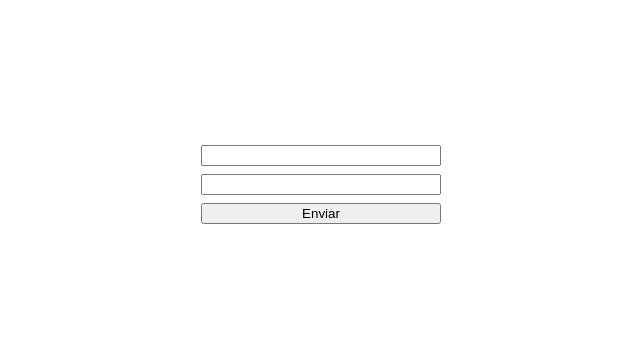
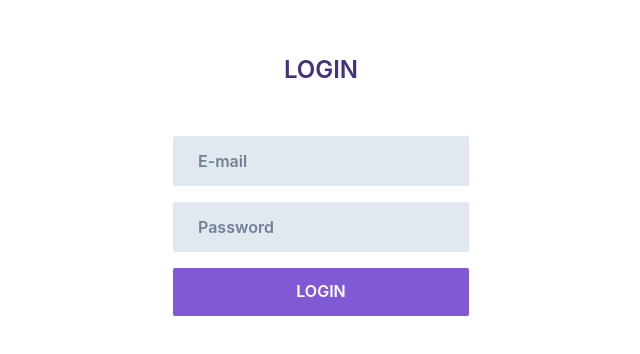
Before and after one commit to Gabriek0/cubik, a Next.js app: page / in a window 1280 px wide. Shown: the part 216-570 px from the top of the page, without its empty margins (319-959 px from the left). Built offline with nearby package versions, Linux system fonts and the light colour scheme.

Commit message:
feat: add chakra-ui to login screen

```diff
--- a/package.json
+++ b/package.json
@@ -9,7 +9,11 @@
     "lint": "next lint"
   },
   "dependencies": {
+    "@chakra-ui/react": "^2.3.1",
+    "@emotion/react": "^11.10.4",
+    "@emotion/styled": "^11.10.4",
     "axios": "^0.27.2",
+    "framer-motion": "^7.2.1",
     "jwt-decode": "^3.1.2",
     "next": "12.2.5",
     "nookies": "^2.5.2",
--- a/src/pages/_app.tsx
+++ b/src/pages/_app.tsx
@@ -1,12 +1,15 @@
-import "../styles/globals.css";
 import type { AppProps } from "next/app";
 import { AuthProvider } from "../contexts/AuthContext";
+import { ChakraProvider } from "@chakra-ui/react";
+import { theme } from "../styles/theme";
 
 function MyApp({ Component, pageProps }: AppProps) {
   return (
-    <AuthProvider>
-      <Component {...pageProps} />
-    </AuthProvider>
+    <ChakraProvider theme={theme}>
+      <AuthProvider>
+        <Component {...pageProps} />
+      </AuthProvider>
+    </ChakraProvider>
   );
 }
 
--- /dev/null
+++ b/src/pages/_documents.tsx
@@ -0,0 +1,24 @@
+import Document, { Html, Main, Head, NextScript } from "next/document";
+
+class MyDocument extends Document {
+  render() {
+    return (
+      <Html>
+        <Head>
+          <link rel="preconnect" href="https://fonts.googleapis.com" />
+          <link rel="preconnect" href="https://fonts.gstatic.com" />
+          <link
+            href="https://fonts.googleapis.com/css2?family=Roboto:wght@400;500;700&display=swap"
+            rel="stylesheet"
+          />
+        </Head>
+        <body>
+          <Main />
+          <NextScript />
+        </body>
+      </Html>
+    );
+  }
+}
+
+export default MyDocument;
--- a/src/pages/index.tsx
+++ b/src/pages/index.tsx
@@ -1,10 +1,7 @@
-import type { GetServerSideProps, NextPage } from "next";
-import Head from "next/head";
-import Image from "next/image";
-import { parseCookies } from "nookies";
+import type { NextPage } from "next";
 import { FormEvent, useContext, useState } from "react";
+import { Button, Flex, Input, Stack, Text } from "@chakra-ui/react";
 import { AuthContext } from "../contexts/AuthContext";
-import styles from "../styles/Home.module.css";
 import { withSSRGuest } from "../utils/withSSRGuest";
 
 const Home: NextPage = () => {
@@ -25,19 +22,55 @@ const Home: NextPage = () => {
   }
 
   return (
-    <form onSubmit={handleSubmit} className={styles.container}>
-      <input
+    <Flex h="100vh" w="100vw" align="center" justify="center" background="body">
+      <Flex
+        h="100%"
+        w="100%"
+        p="8"
+        as="form"
+        maxW={360}
+        flexDir="column"
+        align="center"
+        justify="center"
+        onSubmit={handleSubmit}
+      >
+        <Stack spacing={4} w="100%">
+          <Text
+            fontSize="24"
+            fontWeight="600"
+            color="purple.800"
+            textAlign="center"
+            mb="8"
+          >
+            LOGIN
+          </Text>
+          <Input
+            p="6"
             type="email"
+            fontWeight="600"
+            background="gray.200"
+            placeholder="E-mail"
+            borderRadius="2"
             value={email}
             onChange={(e) => setEmail(e.target.value)}
           />
-      <input
+          <Input
+            p="6"
+            fontWeight="600"
             type="password"
+            placeholder="Password"
+            background="gray.200"
+            borderRadius="2"
             value={password}
             onChange={(e) => setPassword(e.target.value)}
           />
-      <button type="submit">Enviar</button>
-    </form>
+
+          <Button p="6" borderRadius="2" colorScheme="purple" type="submit">
+            LOGIN
+          </Button>
+        </Stack>
+      </Flex>
+    </Flex>
   );
 };
 
--- a/src/styles/Home.module.css
+++ /dev/null
@@ -1,8 +0,0 @@
-.container {
-  display: flex;
-  flex-direction: column;
-
-  width: 15rem;
-
-  gap: .5rem;
-}
--- a/src/styles/globals.css
+++ /dev/null
@@ -1,33 +0,0 @@
-html,
-body {
-  padding: 0;
-  margin: 0;
-  font-family: -apple-system, BlinkMacSystemFont, Segoe UI, Roboto, Oxygen,
-    Ubuntu, Cantarell, Fira Sans, Droid Sans, Helvetica Neue, sans-serif;
-
-  display: flex;
-  align-items: center;
-  justify-content: center;
-
-  height: 100vh;
-  width: 100vw;
-}
-
-a {
-  color: inherit;
-  text-decoration: none;
-}
-
-* {
-  box-sizing: border-box;
-}
-
-@media (prefers-color-scheme: dark) {
-  html {
-    color-scheme: dark;
-  }
-  body {
-    color: white;
-    background: black;
-  }
-}
--- /dev/null
+++ b/src/styles/theme.ts
@@ -0,0 +1,16 @@
+import { extendTheme } from "@chakra-ui/react";
+
+export const theme = extendTheme({
+  colors: {
+    teal: {
+      "50": "#FAF5FF",
+      "200": "#D6BCFA",
+      "400": "#9F7AEA",
+      "500": "#805AD5",
+      "600": "#6B46C1",
+      "700": "#553C9A",
+      "800": "#44337A",
+    },
+  },
+  fonts: {},
+});
```
Also changed, not shown: 1 other file (tests, documents, lock files or other folders). Lines whose indentation alone changed are shown as unchanged.
